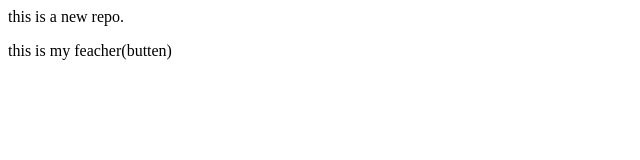
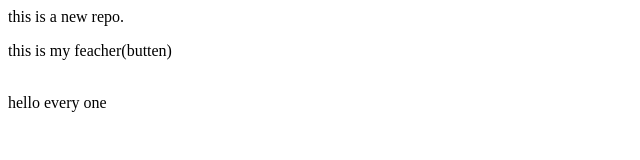
Before and after one commit to Krishnasolanki5383/localRepo, a plain HTML site: page LocalRepo/index.html in a window 1280 px wide. Shown: the full height of the page, 0-640 px from the left. Drawn offline with Linux system fonts and the light colour scheme.

Commit message:
new line

```diff
--- a/LocalRepo/index.html
+++ b/LocalRepo/index.html
@@ -1,2 +1,4 @@
 <p>this is a new repo.</p>
 <p>this is my feacher(butten)</p>
+<br>
+hello every one
```
